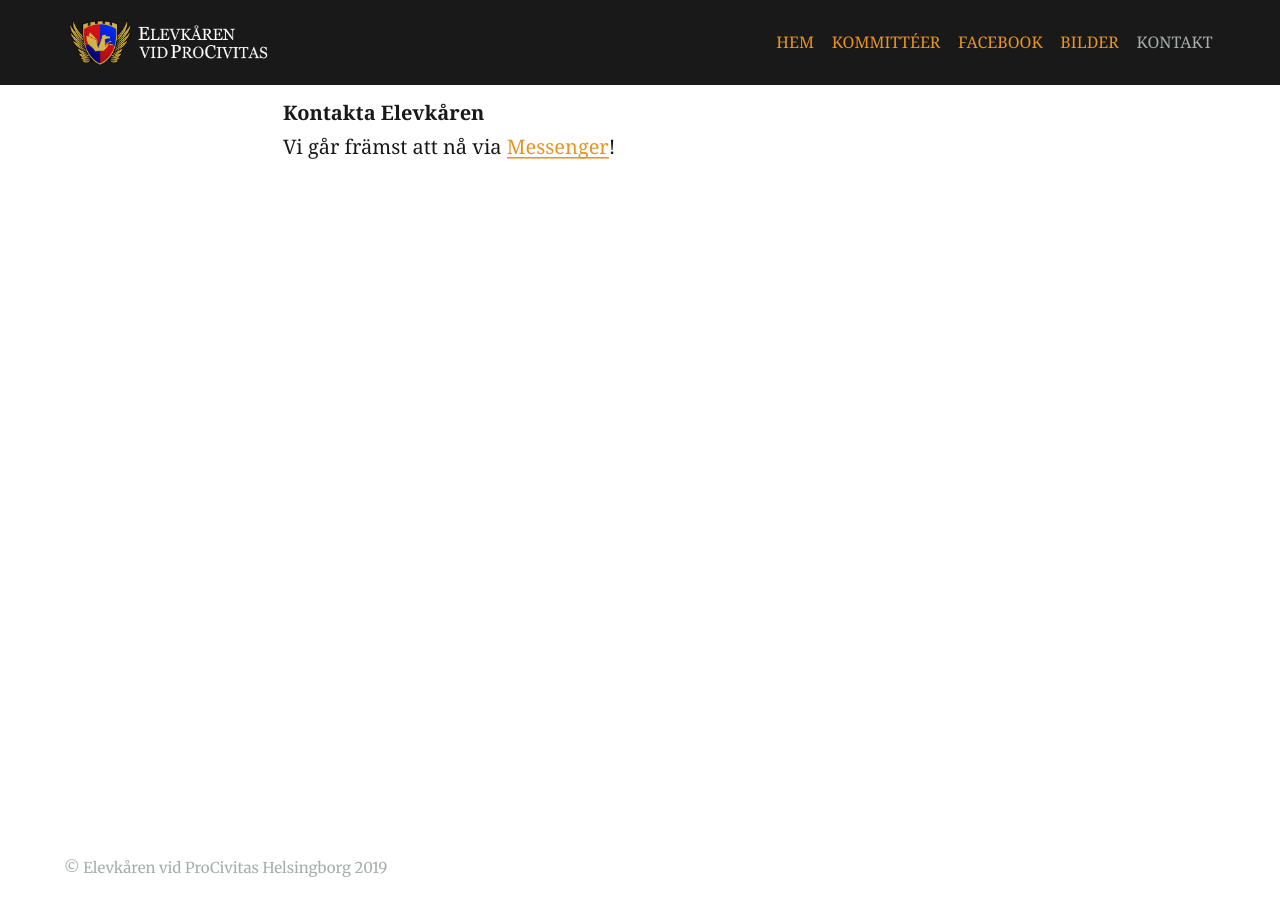
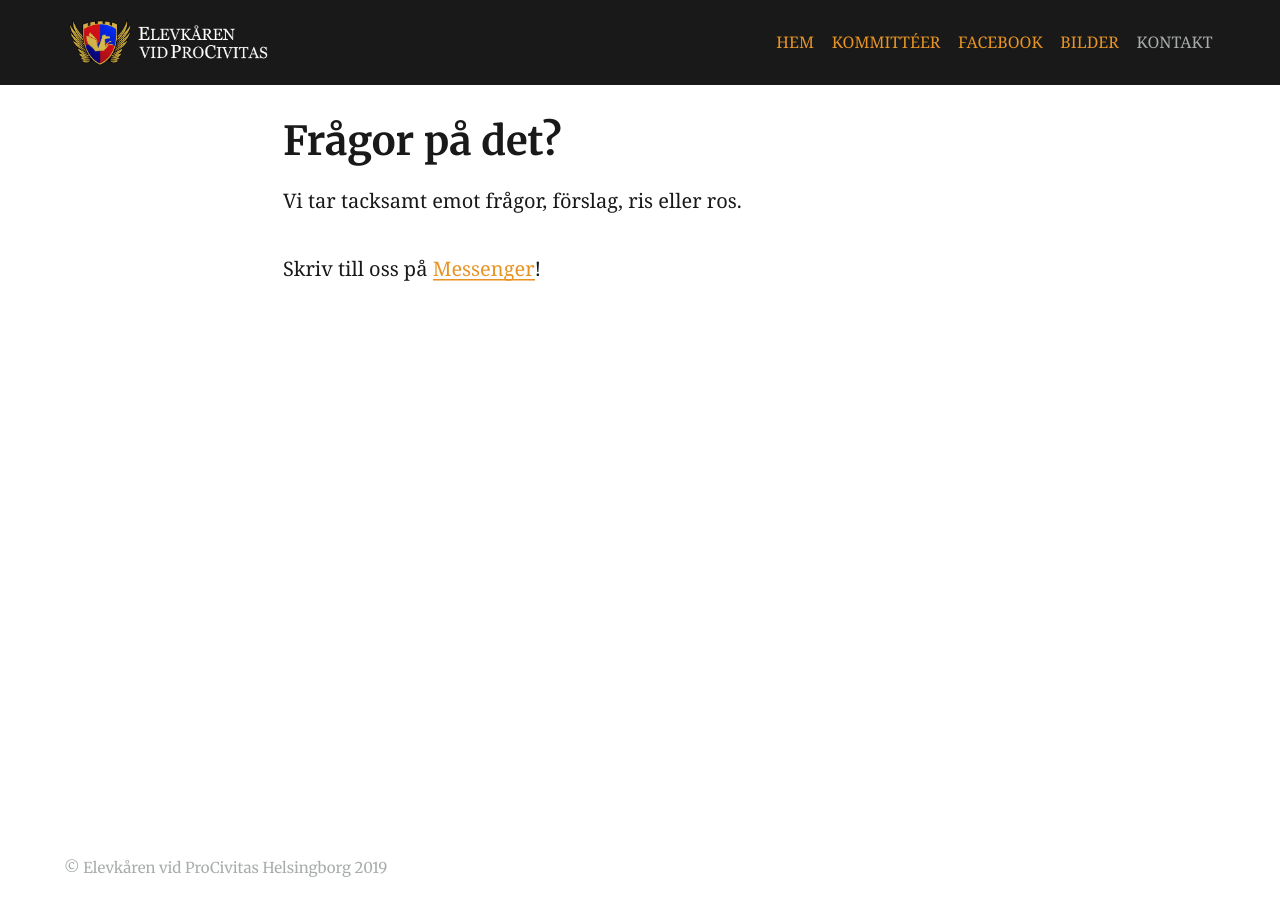
Before and after one commit to ekvp/ekvp.github.io, a Jekyll site: the page built from kontakt.md, in a window 1280 px wide. Built offline with Jekyll 4.4.1, drawn with Linux system fonts in a browser that asks for light colours; our own code applies the rules of GitHub Pages for plain Markdown files.

Commit message:
Update kontakt.md

```diff
--- a/kontakt.md
+++ b/kontakt.md
@@ -1,2 +1,5 @@
-**Kontakta Elevkåren**
-Vi går främst att nå via [Messenger](https://m.me/elevkaren)!
+<h1>Frågor på det?</h1>
+
+Vi tar tacksamt emot frågor, förslag, ris eller ros.
+
+Skriv till oss på [Messenger](https://m.me/elevkaren)!
```
